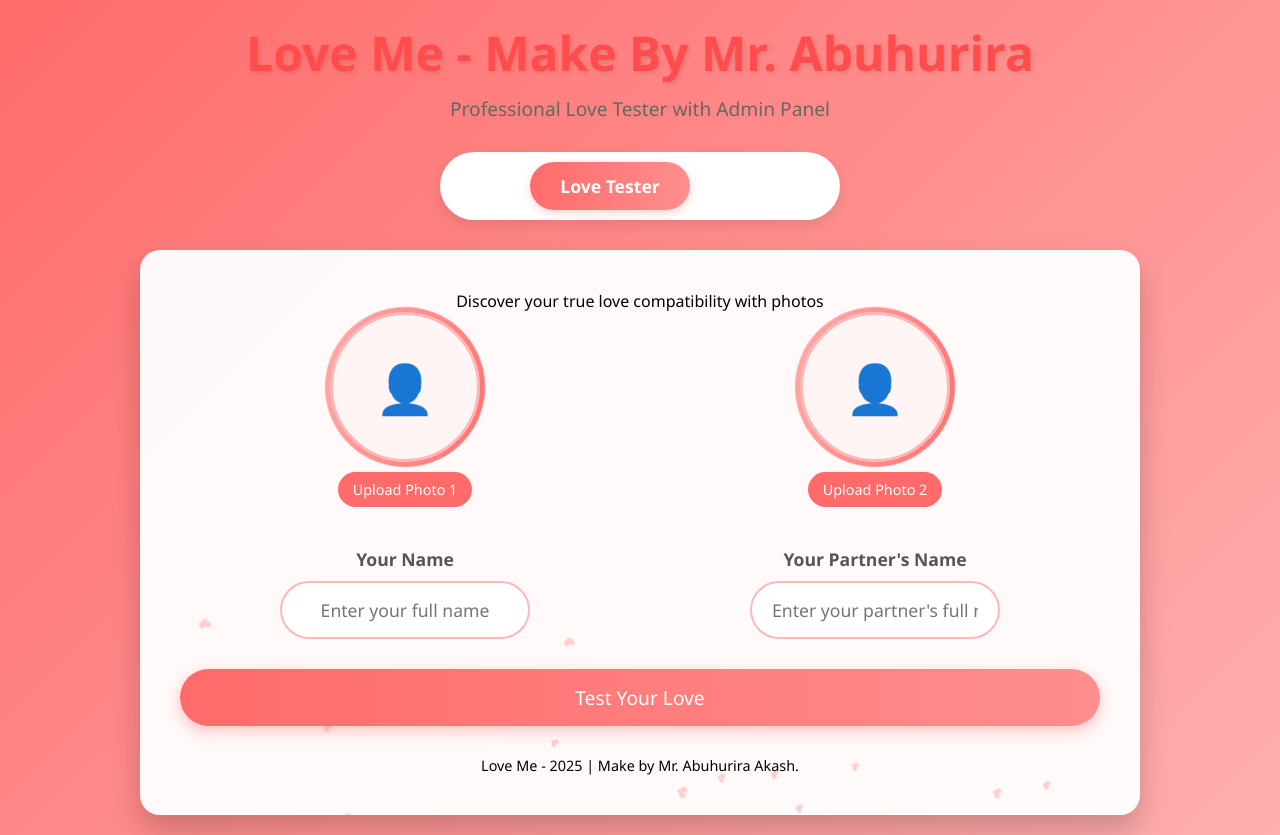
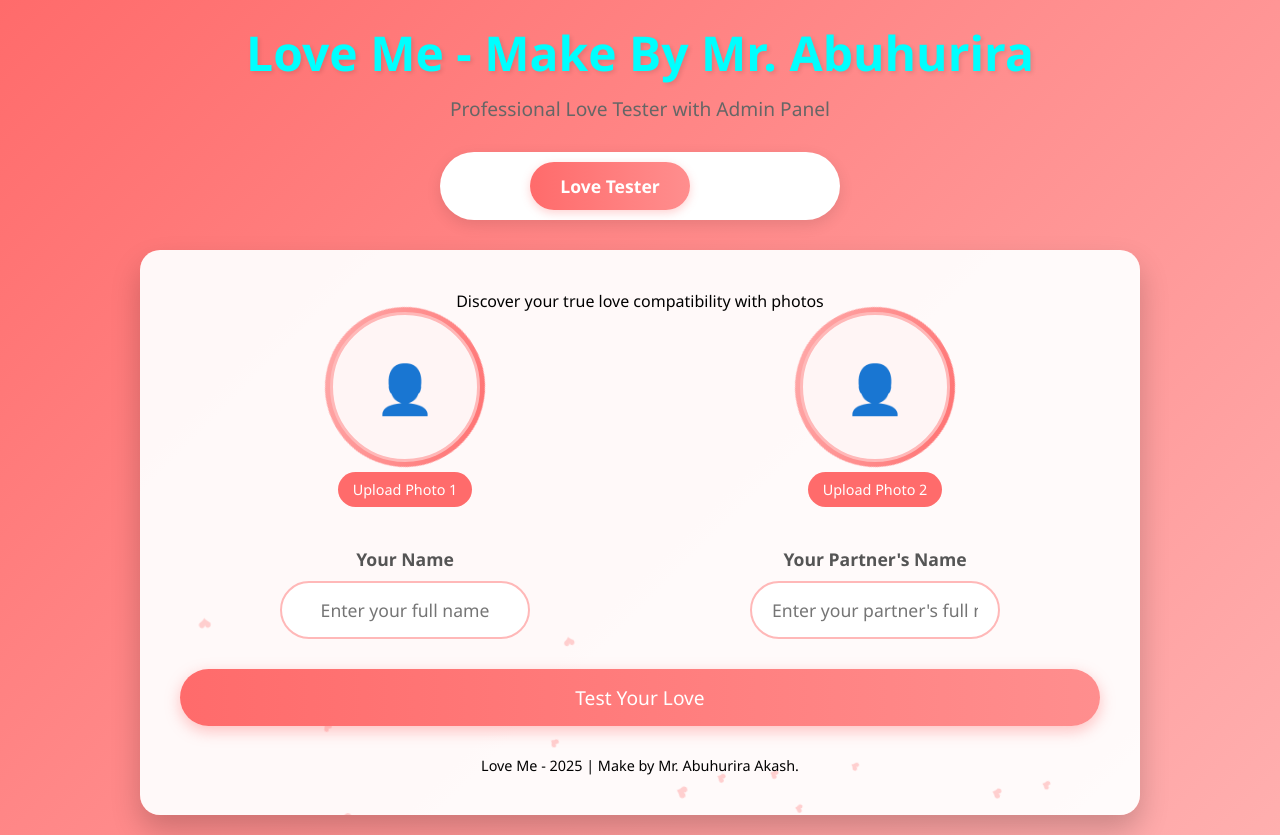
Before and after one commit to akash2026id/love-tester, a plain HTML site: page index.html in a window 1280 px wide. Drawn offline with Linux system fonts and the light colour scheme.

Commit message:
Update index.html

```diff
--- a/index.html
+++ b/index.html
@@ -25,7 +25,7 @@
         }
 
         .header h1 {
-            color: #ff4d4d;
+            color: Cyan;
             font-size: 3rem;
             margin-bottom: 10px;
             text-shadow: 2px 2px 4px rgba(0, 0, 0, 0.1);
```
